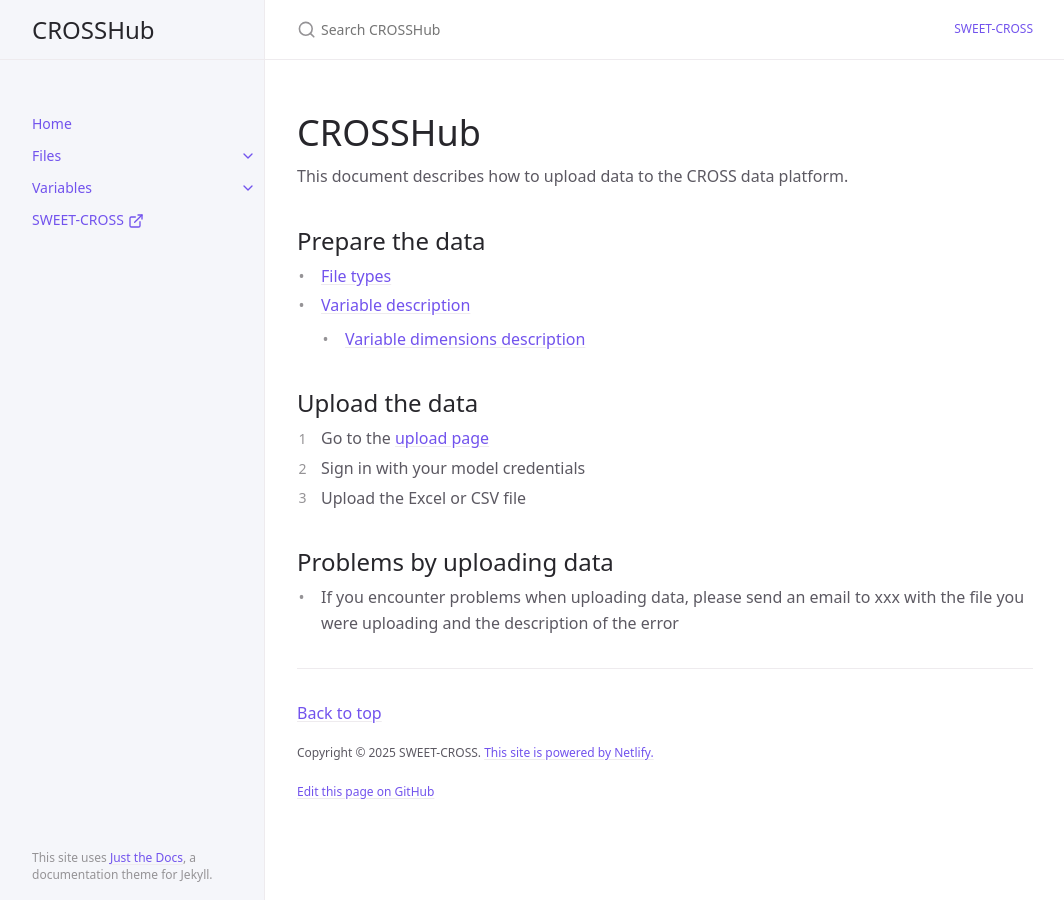
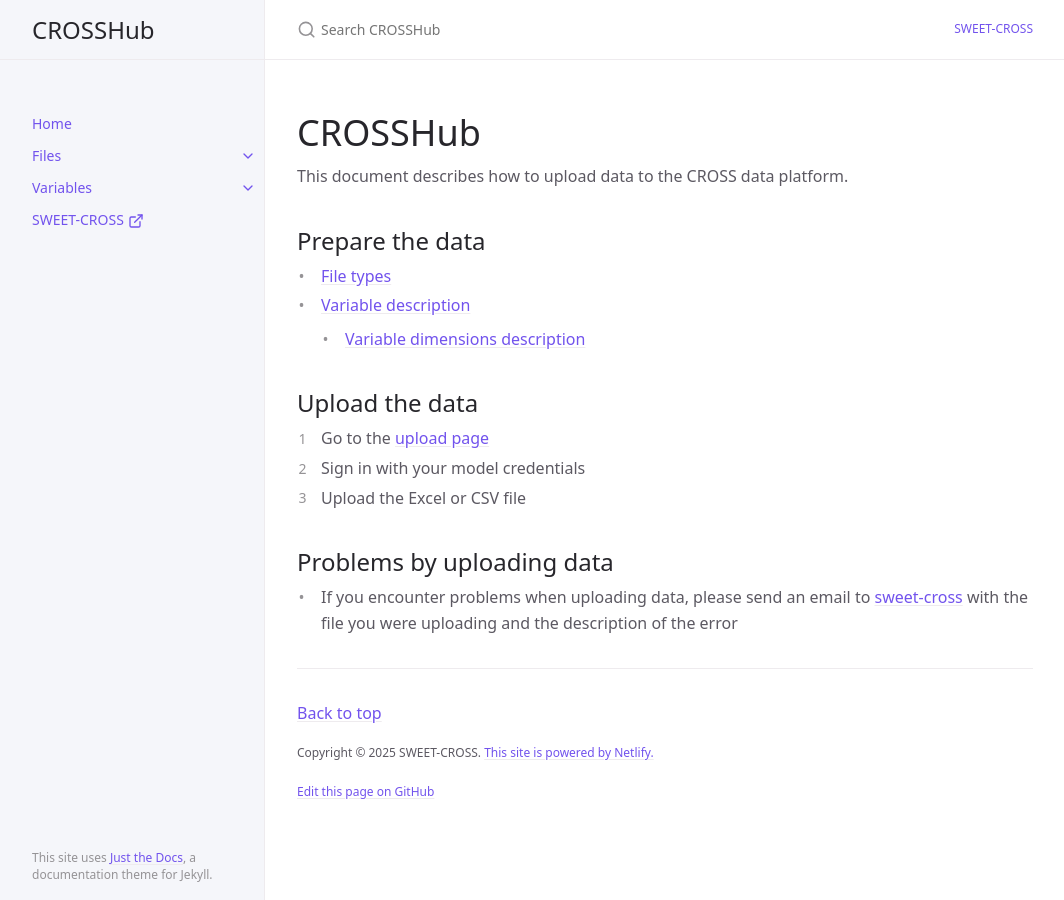
Before and after one commit to sweet-cross/data-model, a Jekyll site: the page built from index.md, in a window 1280 px wide. Shown: the whole page, without its empty margins (107-1171 px from the left). Built offline with Jekyll 4.4.1, drawn with Linux system fonts in a browser that asks for light colours; cached includes are drawn as plain includes.

Commit message:
add email

```diff
--- a/index.md
+++ b/index.md
@@ -22,4 +22,4 @@ This document describes how to upload data to the CROSS data platform.
 
 
 ## Problems by uploading data
-- If you encounter problems when uploading data, please send an email to  xxx with the file you were uploading and the description of the error
+- If you encounter problems when uploading data, please send an email to [sweet-cross](mailto:sweet.cross.ch%gmail.com?subject=technicalproblem) with the file you were uploading and the description of the error
```
